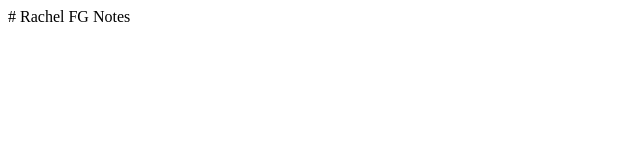
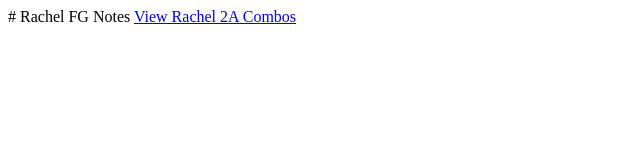
Before and after one commit to LeagueofLegos/FG-Notes, a plain HTML site: page index.html in a window 1280 px wide. Shown: the whole page, without its empty margins (0-640 px from the left). Drawn offline with Linux system fonts and the light colour scheme.

Commit message:
add link to website

```diff
--- a/index.html
+++ b/index.html
@@ -1 +1,2 @@
 # Rachel FG Notes
+<a href="./BBCF/Rachel/2A/Combos/Anywhere/Meterless/Notes.md">View Rachel 2A Combos</a>
```
